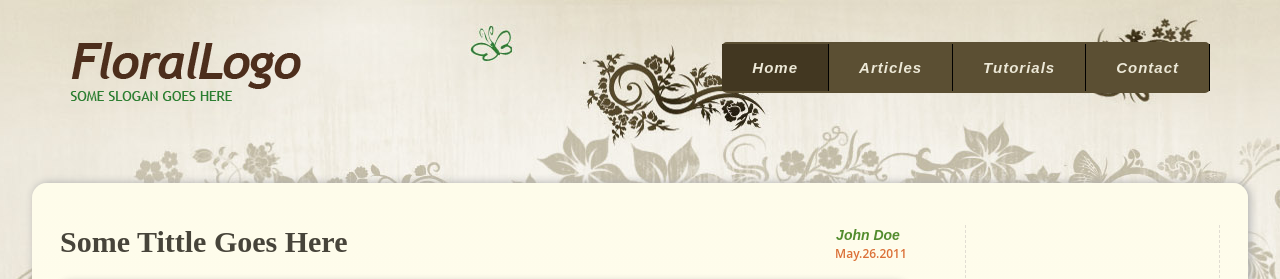
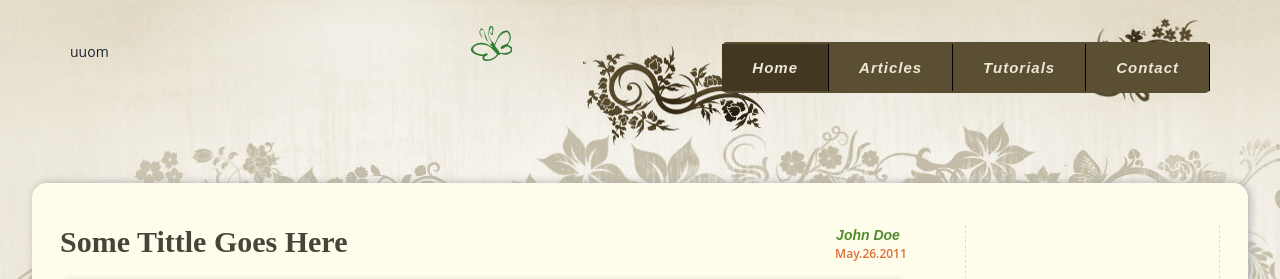
Before and after one commit to uuom/uuom.github.io, a plain HTML site: page index.html in a window 1280 px wide. Shown: the top 279 px of the page. Drawn offline with Linux system fonts and the light colour scheme; a web font is replaced by a local one.

Commit message:
update index

```diff
--- a/index.html
+++ b/index.html
@@ -38,7 +38,8 @@ Smartphone Compatible web template, free webdesigns for Nokia, Samsung, LG, Sony
 	<div class="container">
 		<div class="header-info">
 			<div class="logo">
-				<a href="index.html"><img src="images/logo.png" alt=" " /></a>
+				<!--<a href="index.html"><img src="images/logo.png" alt=" " /></a>-->
+				<a href="index.html">uuom</a>
 			</div>
 			<div class="logo-right">
 				<span class="menu"><img src="images/menu.png" alt=" "/></span>
```
